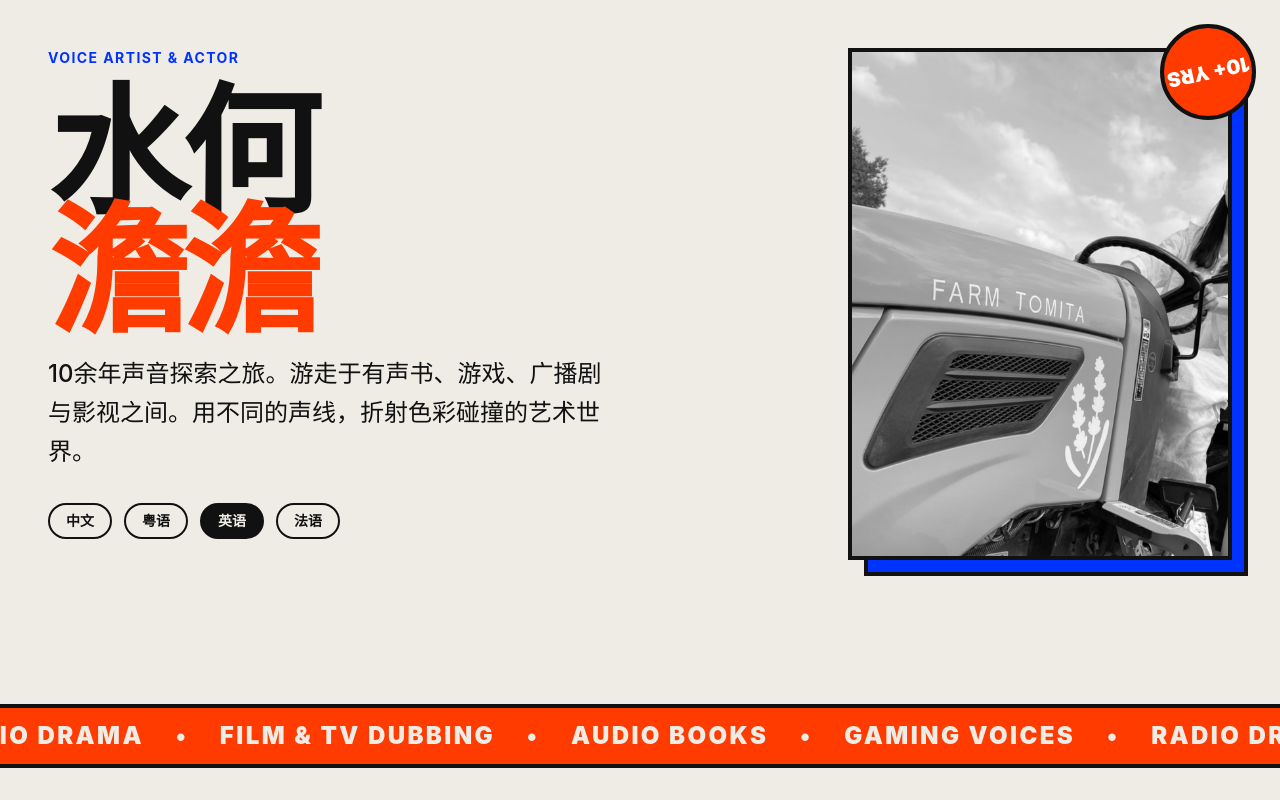
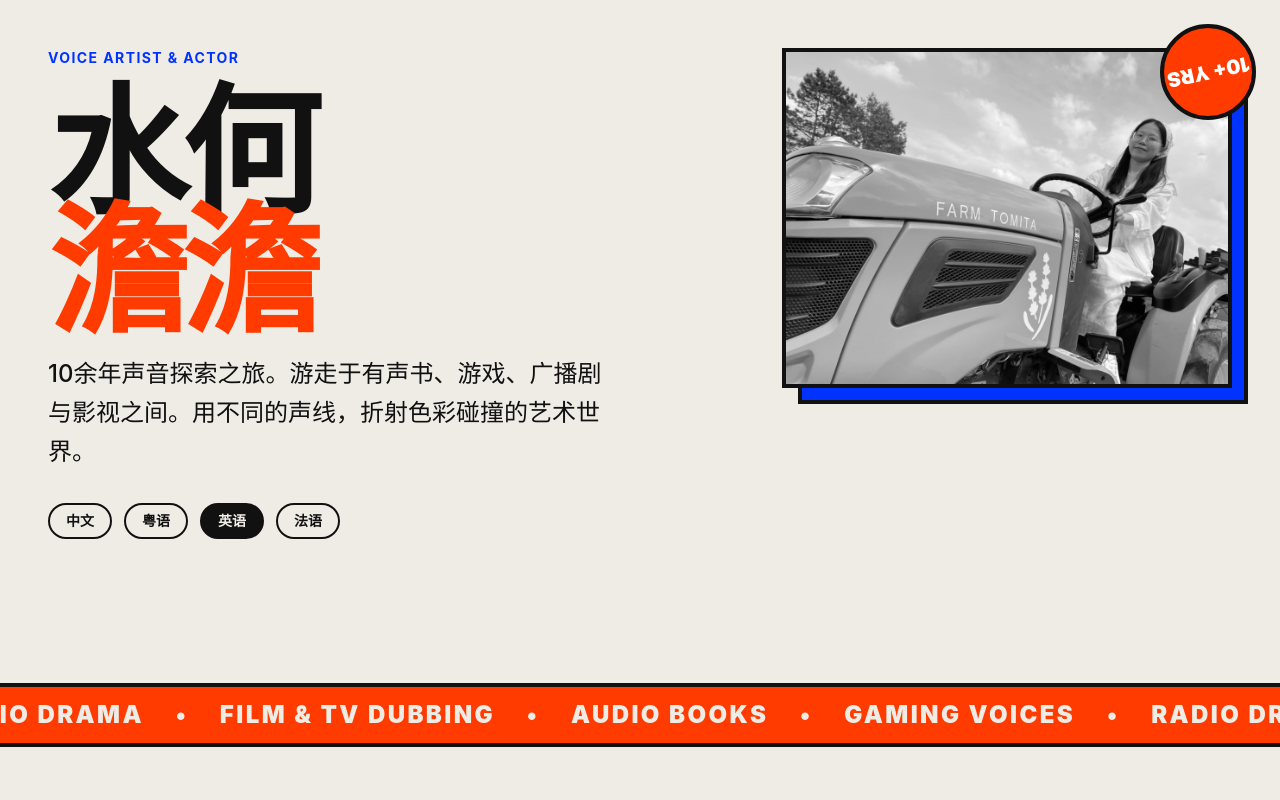
Before and after one commit to Treedy2020/TheCL, a Vue app: page / in a window 1280 px wide. Shown: the top 800 px of the page. Built offline with nearby package versions, Linux system fonts and the light colour scheme.

Commit message:
fix: adjust profile image container to fit actual image aspect ratio

```diff
--- a/src/App.vue
+++ b/src/App.vue
@@ -61,14 +61,18 @@ onBeforeUnmount(() => {
       </div>
 
       <!-- Profile Picture treated as album cover -->
-      <div class="w-full md:w-72 lg:w-96 shrink-0 aspect-[3/4] relative group">
+      <div class="w-full md:w-80 lg:w-[450px] shrink-0 relative group">
+        <!-- Hard Shadow Base -->
         <div class="absolute inset-0 border-4 border-[#111] bg-[#0033FF] translate-x-4 translate-y-4"></div>
-        <img
-          src="/self.jpeg"
-          class="absolute inset-0 w-full h-full object-cover border-4 border-[#111] filter grayscale group-hover:grayscale-0 transition-all duration-700"
-          alt="Profile"
-          onerror="this.src='https://images.unsplash.com/photo-1619983081563-430f63602796?q=80&w=800&auto=format&fit=crop'"
-        />
+        <!-- Image Container -->
+        <div class="relative border-4 border-[#111] bg-white overflow-hidden">
+          <img
+            src="/self.jpeg"
+            class="w-full h-auto block filter grayscale group-hover:grayscale-0 transition-all duration-700"
+            alt="Profile"
+            onerror="this.src='https://images.unsplash.com/photo-1619983081563-430f63602796?q=80&w=800&auto=format&fit=crop'"
+          />
+        </div>
         <!-- Sticker -->
         <div class="absolute -right-6 -top-6 w-24 h-24 bg-[#FF3B00] rounded-full border-4 border-[#111] flex items-center justify-center animate-[spin_10s_linear_infinite]">
           <span class="text-white font-black text-xl transform -rotate-12">10+ YRS</span>
```
